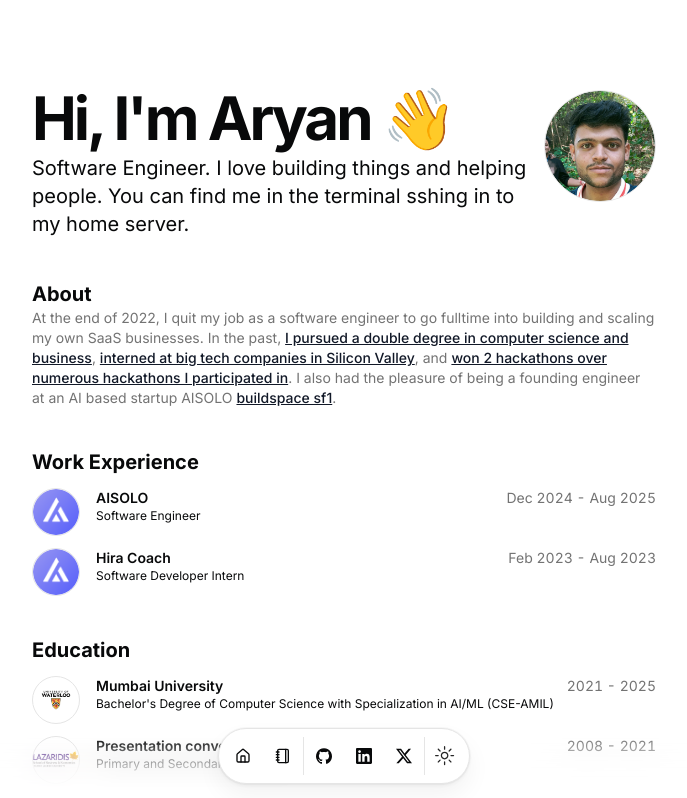
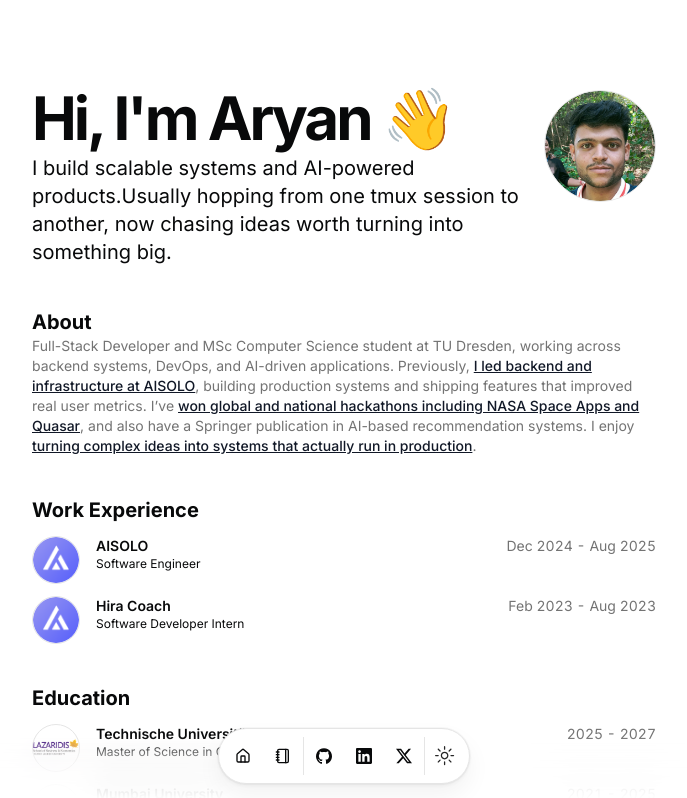
Before and after one commit to WiseyXD/portfolio, a Next.js app: page / in a window 1280 px wide. Shown: the top 798 px of the page, without its empty margins (296-983 px from the left). Built offline with nearby package versions, Linux system fonts and the light colour scheme.

Commit message:
chore : about changed and gitignore updated

```diff
--- a/src/app/page.tsx
+++ b/src/app/page.tsx
@@ -176,7 +176,7 @@
           </BlurFade>
           <BlurFade delay={BLUR_FADE_DELAY * 14}>
             <ul className="mb-4 ml-4 divide-y divide-dashed border-l">
-              {DATA.hackathons.map((project, id) => (
+              {DATA.hackathons.toReversed().map((project, id) => (
                 <BlurFade
                   key={project.title + project.dates}
                   delay={BLUR_FADE_DELAY * 15 + id * 0.05}
--- a/src/data/resume.tsx
+++ b/src/data/resume.tsx
@@ -6,12 +6,12 @@
   name: "Aryan Nagbanshi",
   initials: "AR",
   url: "https://replacewithyourportfolio.com",
-  location: "Mumbai, India",
+  location: "Dresden, Germany",
   locationLink: "https://www.google.com/maps/place/dresden",
   description:
-    "Software Engineer. I love building things and helping people. You can find me in the terminal sshing in to my home server.",
+    "I build scalable systems and AI-powered products.Usually hopping from one tmux session to another, now chasing ideas worth turning into something big.",
   summary:
-    "At the end of 2022, I quit my job as a software engineer to go fulltime into building and scaling my own SaaS businesses. In the past, [I pursued a double degree in computer science and business](/#education), [interned at big tech companies in Silicon Valley](https://www.youtube.com/watch?v=d-LJ2e5qKdE), and [won 2 hackathons over numerous hackathons I participated in](/#hackathons). I also had the pleasure of being a founding engineer at an AI based startup AISOLO [buildspace sf1](https://buildspace.so/sf1).",
+    "Full-Stack Developer and MSc Computer Science student at TU Dresden, working across backend systems, DevOps, and AI-driven applications. Previously, [I led backend and infrastructure at AISOLO](#experience), building production systems and shipping features that improved real user metrics. I’ve [won global and national hackathons including NASA Space Apps and Quasar](#hackathons), and also have a Springer publication in AI-based recommendation systems. I enjoy [turning complex ideas into systems that actually run in production](#projects).",
   avatarUrl: "/me.png",
   skills: [
     "React",
@@ -103,6 +103,14 @@
   ],
   education: [
     {
+      school: "Technische Universität Dresden",
+      href: "https://www.tu-dresden.de/",
+      degree: "Master of Science in Computer Science",
+      logoUrl: "/laurier.png",
+      start: "2025",
+      end: "2027",
+    },
+    {
       school: "Mumbai University",
       href: "https://mu.ac.in/",
       degree:
@@ -110,14 +118,6 @@
       logoUrl: "/waterloo.png",
       start: "2021",
       end: "2025",
-    },
-    {
-      school: "Presentation convent school",
-      href: "https://wlu.ca",
-      degree: "Primary and Secondary Education",
-      logoUrl: "/laurier.png",
-      start: "2008",
-      end: "2021",
     },
   ],
   projects: [
```
Also changed, not shown: 1 other file (tests, documents, lock files or other folders).
